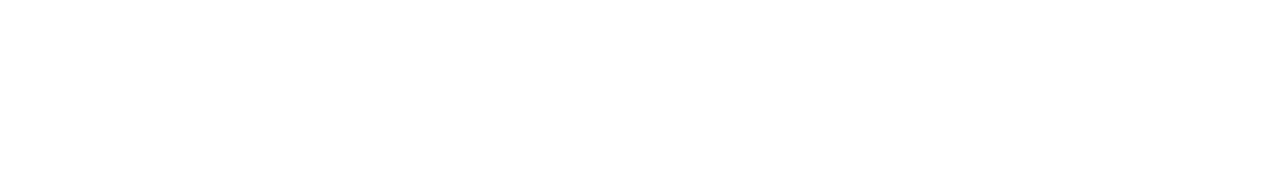
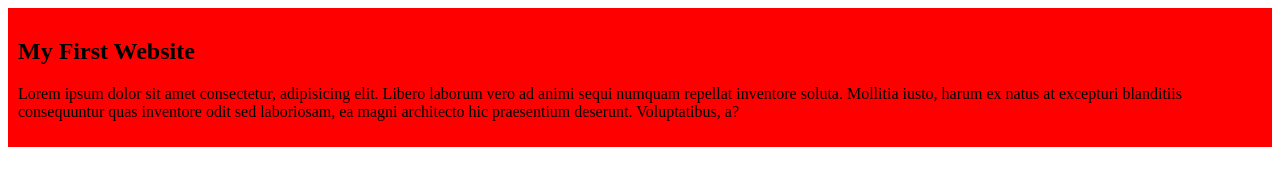
Before and after one commit to MonyeemTAMZID/my-simple-website, a plain HTML site: page index.html in a window 1280 px wide. Drawn offline with Linux system fonts and the light colour scheme.

Commit message:
added the first blog

```diff
--- a/index.html
+++ b/index.html
@@ -4,6 +4,18 @@
     <meta charset="UTF-8" />
     <meta name="viewport" content="width=device-width, initial-scale=1.0" />
     <title>my simple website</title>
+    <link rel="stylesheet" href="styles/blog.css" />
   </head>
-  <body></body>
+  <body>
+    <div>
+      <h2>My First Website</h2>
+      <p>
+        Lorem ipsum dolor sit amet consectetur, adipisicing elit. Libero laborum
+        vero ad animi sequi numquam repellat inventore soluta. Mollitia iusto,
+        harum ex natus at excepturi blanditiis consequuntur quas inventore odit
+        sed laboriosam, ea magni architecto hic praesentium deserunt.
+        Voluptatibus, a?
+      </p>
+    </div>
+  </body>
 </html>
--- /dev/null
+++ b/styles/blog.css
@@ -0,0 +1,4 @@
+div{
+    background-color: red;
+    padding: 10px;
+}
```
